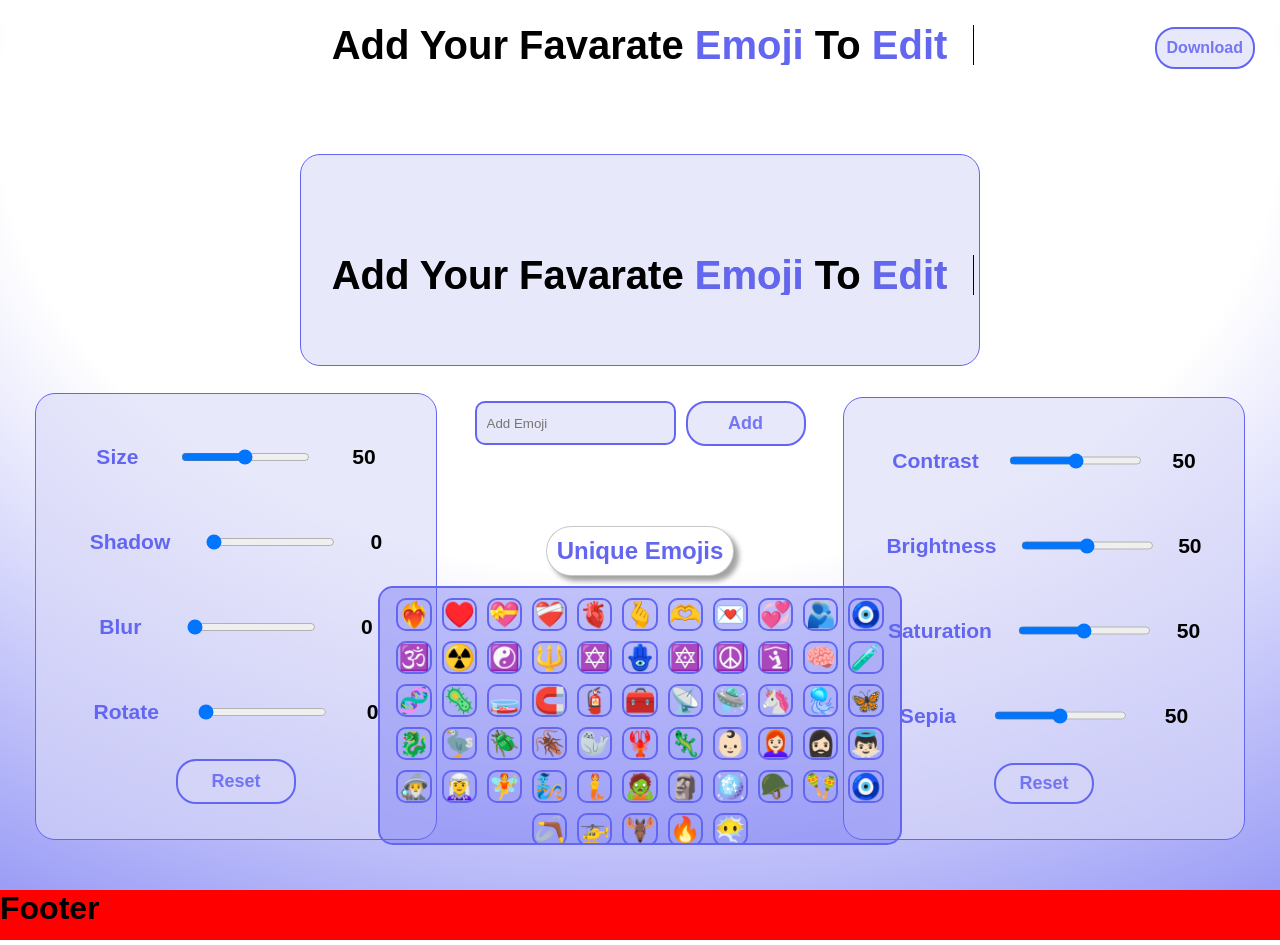
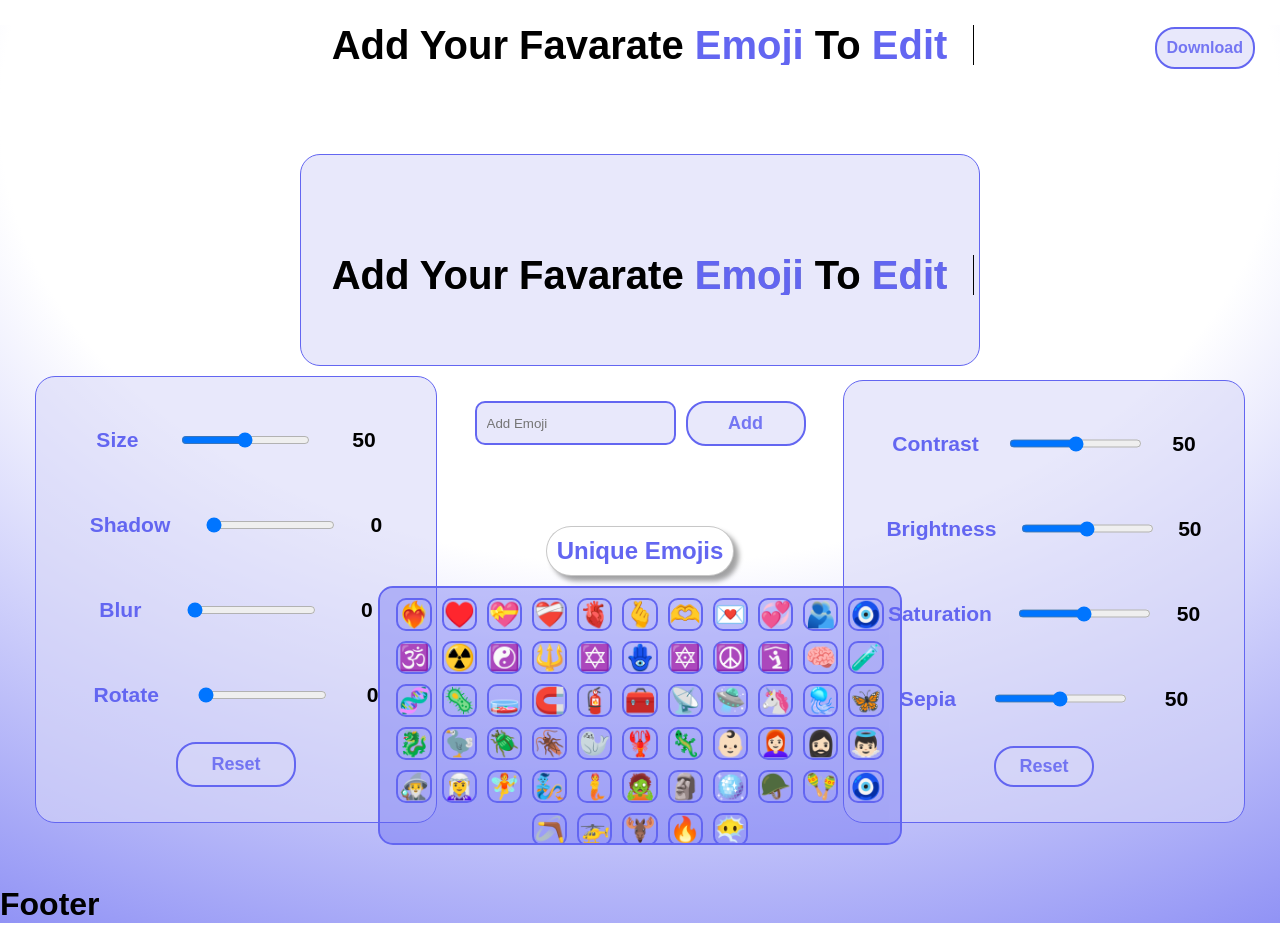
Before and after one commit to satyamrk18/Emoji-Editor, a React (Vite) app: page / in a window 1280 px wide. Built offline with nearby package versions, Linux system fonts and the light colour scheme.

Commit message:
fix: correct footer.css case

```diff
--- a/src/Footer.css
+++ b/src/Footer.css
@@ -1,4 +1,4 @@
-.footer
+.Footer
 {
     height:50px;
     width:100%;
--- a/src/Footer.jsx
+++ b/src/Footer.jsx
@@ -1,5 +1,5 @@
 import React from 'react'
-import "./footer.css"
+import "./Footer.css"
 const Footer = () => {
   return (
     <div className='footer' >
```
